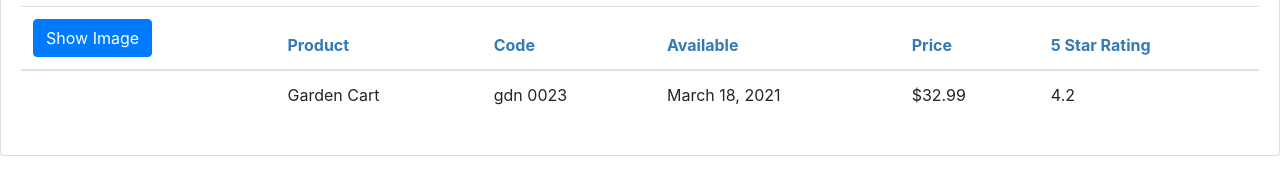
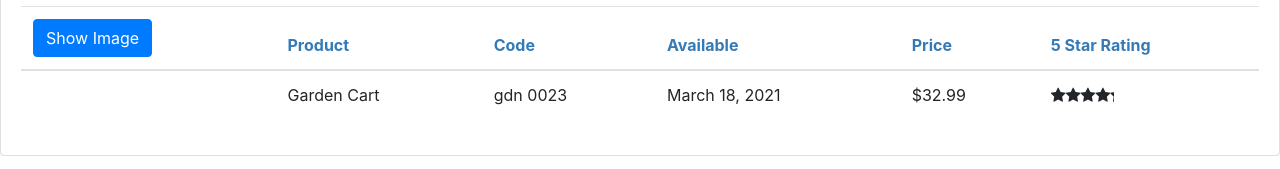
Before and after one commit to mjburton11/apm-tutorial, an Angular app: page /products in a window 1280 px wide. Shown: the part 202-371 px from the top of the page. Built offline with nearby package versions, Linux system fonts and the light colour scheme.

Commit message:
create star component

```diff
--- a/src/app/products/product-list.component.html
+++ b/src/app/products/product-list.component.html
@@ -45,7 +45,12 @@
             </td>
             <td>{{ product.releaseDate }}</td>
             <td>{{ product.price | currency: "USD":"symbol":"1.2-2" }}</td>
-            <td>{{ product.starRating }}</td>
+            <td>
+              <pm-star
+                [rating]="product.starRating"
+                (ratingClicked)="onRatingClicked($event)"
+              ></pm-star>
+            </td>
           </tr>
         </tbody>
       </table>
--- a/src/app/products/product-list.component.ts
+++ b/src/app/products/product-list.component.ts
@@ -60,4 +60,8 @@
   ngOnInit(): void {
     this.listFilter = "cart";
   }
+
+  onRatingClicked(message: string): void {
+    this.pageTitle = "Product List: " + message;
+  }
 }
--- a/src/app/shared/star.component.html
+++ b/src/app/shared/star.component.html
@@ -1,6 +1,9 @@
-<div class="crop"
-     [style.width.px]="cropWidth"
-     [title]="rating">
+<div
+  class="crop"
+  [style.width.px]="cropWidth"
+  [title]="rating"
+  (click)="onClick()"
+>
   <div style="width: 75px">
     <span class="fa fa-star"></span>
     <span class="fa fa-star"></span>
--- /dev/null
+++ b/src/app/shared/star.component.ts
@@ -0,0 +1,27 @@
+import {
+  Component,
+  Input,
+  OnChanges,
+  EventEmitter,
+  Output,
+} from "@angular/core";
+
+@Component({
+  selector: "pm-star",
+  templateUrl: "./star.component.html",
+  styleUrls: ["./star.component.css"],
+})
+export class StarComponent implements OnChanges {
+  @Input() rating: number = 0;
+  cropWidth: number = 75;
+
+  @Output() ratingClicked: EventEmitter<string> = new EventEmitter<string>();
+
+  ngOnChanges(): void {
+    this.cropWidth = (this.rating * 75) / 5;
+  }
+
+  onClick(): void {
+    this.ratingClicked.emit(`The rating ${this.rating} was clicked`);
+  }
+}
```
Also changed, not shown: src/app/app.module.ts (+7 -1 lines).
